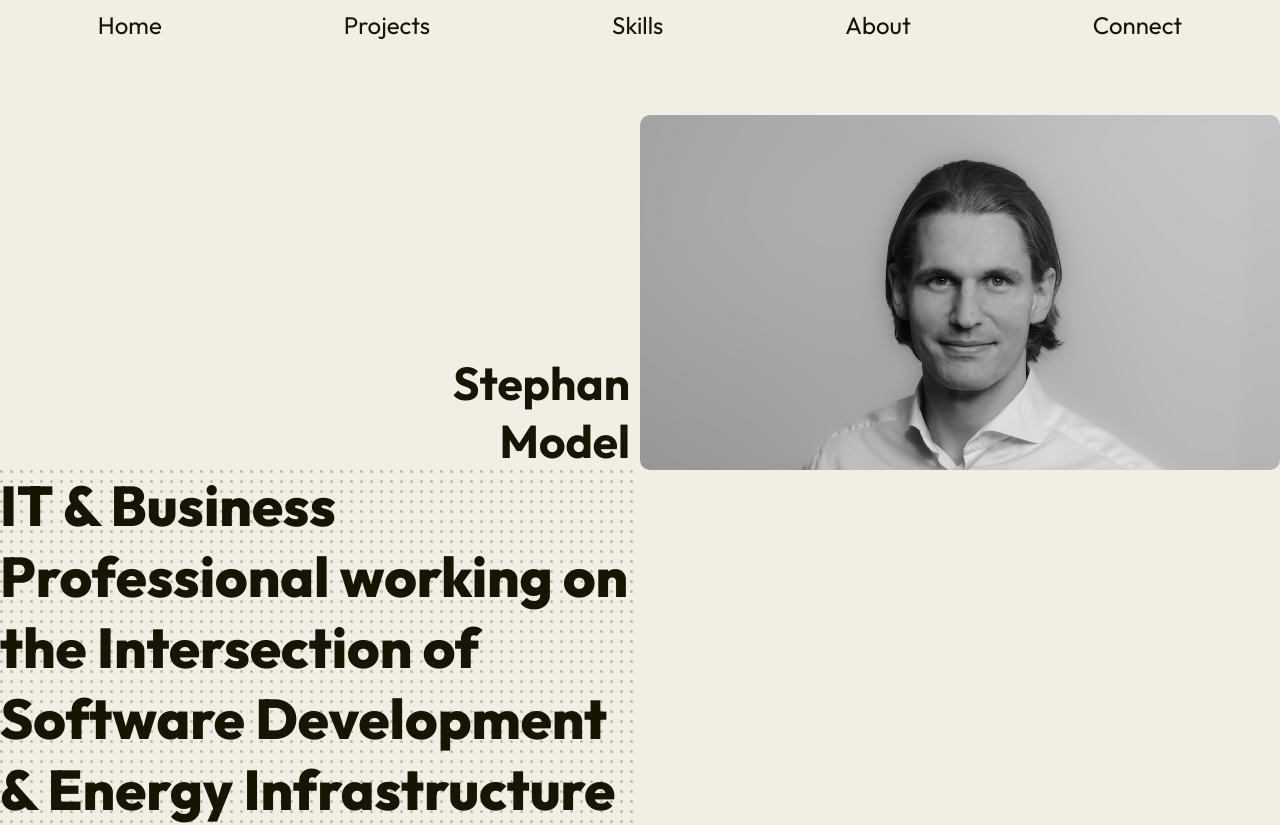
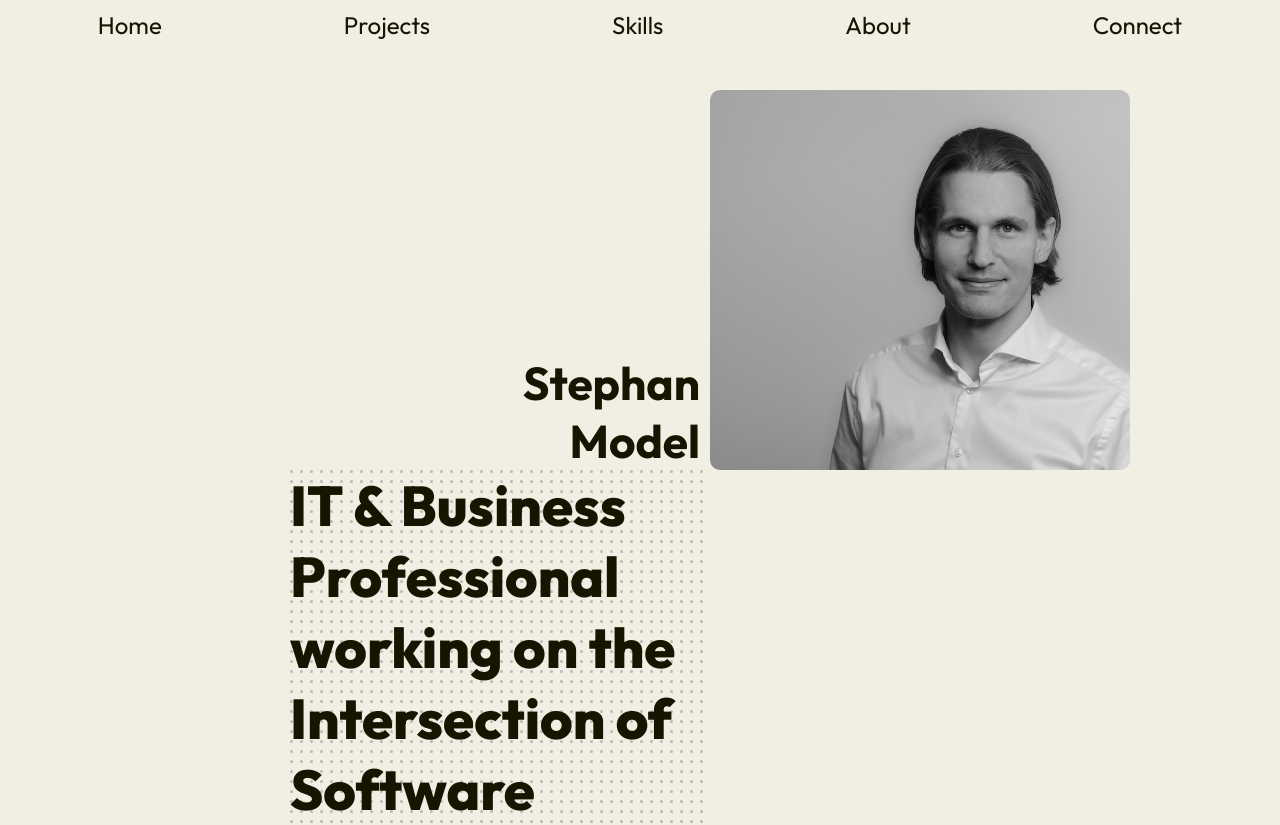
Before and after one commit to StephMode/personal-website, a React (Vite) app: page / in a window 1280 px wide. Shown: the top 825 px of the page. Built offline with nearby package versions, Linux system fonts and the light colour scheme.

Commit message:
feat: add styling properties to grid layout
this is to accomodate the grid container to the longer title text

```diff
--- a/src/components/pages/HomePage.jsx
+++ b/src/components/pages/HomePage.jsx
@@ -20,6 +20,8 @@ export default function HomePage() {
 
 const StyledGridContainer = styled.div`
   display: grid;
+  max-width: 700px;
+  min-height: 400px;
   grid-template-columns: repeat(2, minmax(420px, 1fr));
   grid-template-rows: repeat(2, minmax(300px, 1fr));
 
```
